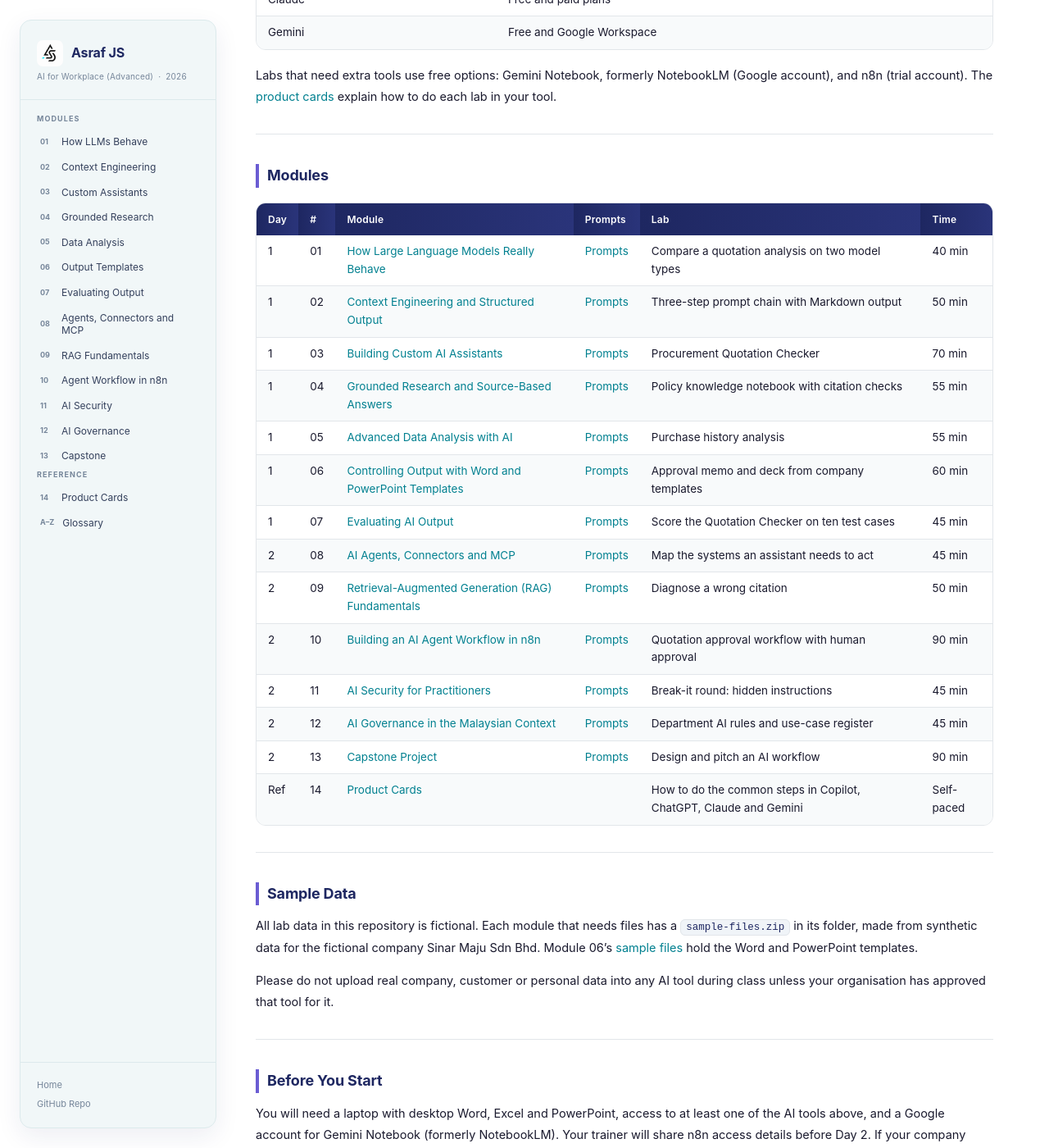
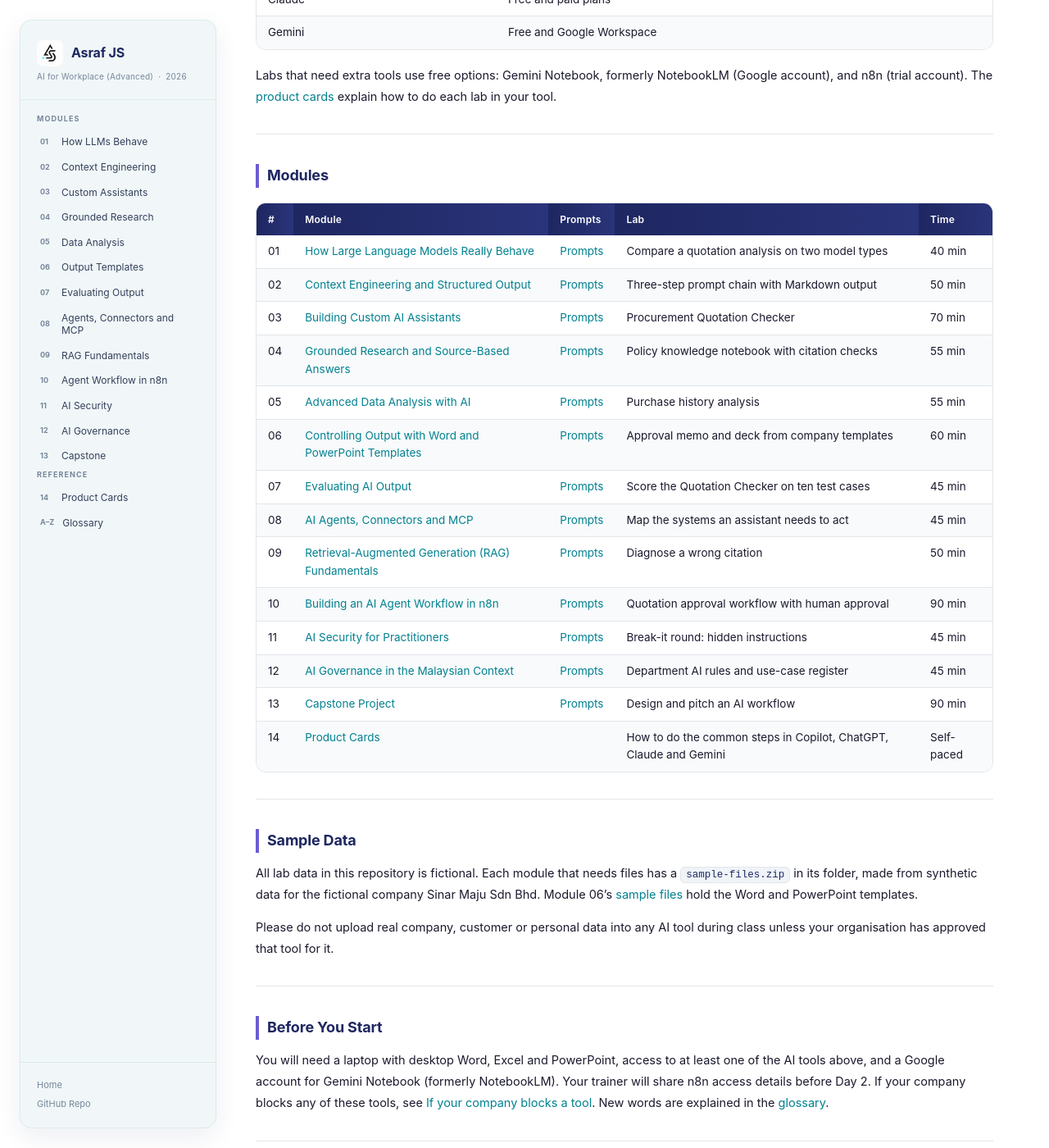
Before and after one commit to Asraf-JS/AI-for-Workplace-Advanced, a Jekyll site: the page built from index.md, in a window 1280 px wide and 1400 px high, scrolled down 1470 px. Shown: the whole window at 82% size. Built offline with Jekyll 4.4.1, drawn with Linux system fonts in a browser that asks for light colours.

Commit message:
Remove the Day column from the home page table
The Modules table on the home page no longer shows which day each
module falls on, to match the module pages.

Co-Authored-By: Claude Opus 5.5 <noreply@anthropic.com>
Claude-Session: https://claude.ai/code/session_01F3jTzTeVDh4aZxEw8vbSHh

```diff
--- a/index.md
+++ b/index.md
@@ -54,22 +54,22 @@ Labs that need extra tools use free options: Gemini Notebook, formerly NotebookL
 
 ## Modules
 
-| Day | # | Module | Prompts | Lab | Time |
-|---|---|---|---|---|---|
-| 1 | 01 | [How Large Language Models Really Behave](./01-how-llms-behave/) | [Prompts](./01-how-llms-behave/prompts.md) | Compare a quotation analysis on two model types | 40 min |
-| 1 | 02 | [Context Engineering and Structured Output](./02-context-engineering/) | [Prompts](./02-context-engineering/prompts.md) | Three-step prompt chain with Markdown output | 50 min |
-| 1 | 03 | [Building Custom AI Assistants](./03-custom-assistants/) | [Prompts](./03-custom-assistants/prompts.md) | Procurement Quotation Checker | 70 min |
-| 1 | 04 | [Grounded Research and Source-Based Answers](./04-grounded-research/) | [Prompts](./04-grounded-research/prompts.md) | Policy knowledge notebook with citation checks | 55 min |
-| 1 | 05 | [Advanced Data Analysis with AI](./05-data-analysis/) | [Prompts](./05-data-analysis/prompts.md) | Purchase history analysis | 55 min |
-| 1 | 06 | [Controlling Output with Word and PowerPoint Templates](./06-output-templates/) | [Prompts](./06-output-templates/prompts.md) | Approval memo and deck from company templates | 60 min |
-| 1 | 07 | [Evaluating AI Output](./07-evaluating-output/) | [Prompts](./07-evaluating-output/prompts.md) | Score the Quotation Checker on ten test cases | 45 min |
-| 2 | 08 | [AI Agents, Connectors and MCP](./08-agents-connectors-mcp/) | [Prompts](./08-agents-connectors-mcp/prompts.md) | Map the systems an assistant needs to act | 45 min |
-| 2 | 09 | [Retrieval-Augmented Generation (RAG) Fundamentals](./09-rag-fundamentals/) | [Prompts](./09-rag-fundamentals/prompts.md) | Diagnose a wrong citation | 50 min |
-| 2 | 10 | [Building an AI Agent Workflow in n8n](./10-n8n-agent-workflow/) | [Prompts](./10-n8n-agent-workflow/prompts.md) | Quotation approval workflow with human approval | 90 min |
-| 2 | 11 | [AI Security for Practitioners](./11-ai-security/) | [Prompts](./11-ai-security/prompts.md) | Break-it round: hidden instructions | 45 min |
-| 2 | 12 | [AI Governance in the Malaysian Context](./12-ai-governance/) | [Prompts](./12-ai-governance/prompts.md) | Department AI rules and use-case register | 45 min |
-| 2 | 13 | [Capstone Project](./13-capstone/) | [Prompts](./13-capstone/prompts.md) | Design and pitch an AI workflow | 90 min |
-| Ref | 14 | [Product Cards](./14-product-cards/) |  | How to do the common steps in Copilot, ChatGPT, Claude and Gemini | Self-paced |
+| # | Module | Prompts | Lab | Time |
+|---|---|---|---|---|
+| 01 | [How Large Language Models Really Behave](./01-how-llms-behave/) | [Prompts](./01-how-llms-behave/prompts.md) | Compare a quotation analysis on two model types | 40 min |
+| 02 | [Context Engineering and Structured Output](./02-context-engineering/) | [Prompts](./02-context-engineering/prompts.md) | Three-step prompt chain with Markdown output | 50 min |
+| 03 | [Building Custom AI Assistants](./03-custom-assistants/) | [Prompts](./03-custom-assistants/prompts.md) | Procurement Quotation Checker | 70 min |
+| 04 | [Grounded Research and Source-Based Answers](./04-grounded-research/) | [Prompts](./04-grounded-research/prompts.md) | Policy knowledge notebook with citation checks | 55 min |
+| 05 | [Advanced Data Analysis with AI](./05-data-analysis/) | [Prompts](./05-data-analysis/prompts.md) | Purchase history analysis | 55 min |
+| 06 | [Controlling Output with Word and PowerPoint Templates](./06-output-templates/) | [Prompts](./06-output-templates/prompts.md) | Approval memo and deck from company templates | 60 min |
+| 07 | [Evaluating AI Output](./07-evaluating-output/) | [Prompts](./07-evaluating-output/prompts.md) | Score the Quotation Checker on ten test cases | 45 min |
+| 08 | [AI Agents, Connectors and MCP](./08-agents-connectors-mcp/) | [Prompts](./08-agents-connectors-mcp/prompts.md) | Map the systems an assistant needs to act | 45 min |
+| 09 | [Retrieval-Augmented Generation (RAG) Fundamentals](./09-rag-fundamentals/) | [Prompts](./09-rag-fundamentals/prompts.md) | Diagnose a wrong citation | 50 min |
+| 10 | [Building an AI Agent Workflow in n8n](./10-n8n-agent-workflow/) | [Prompts](./10-n8n-agent-workflow/prompts.md) | Quotation approval workflow with human approval | 90 min |
+| 11 | [AI Security for Practitioners](./11-ai-security/) | [Prompts](./11-ai-security/prompts.md) | Break-it round: hidden instructions | 45 min |
+| 12 | [AI Governance in the Malaysian Context](./12-ai-governance/) | [Prompts](./12-ai-governance/prompts.md) | Department AI rules and use-case register | 45 min |
+| 13 | [Capstone Project](./13-capstone/) | [Prompts](./13-capstone/prompts.md) | Design and pitch an AI workflow | 90 min |
+| 14 | [Product Cards](./14-product-cards/) |  | How to do the common steps in Copilot, ChatGPT, Claude and Gemini | Self-paced |
 
 ---
 
```
Also changed, not shown: CLAUDE.md (+1 -1 lines), README.md.
